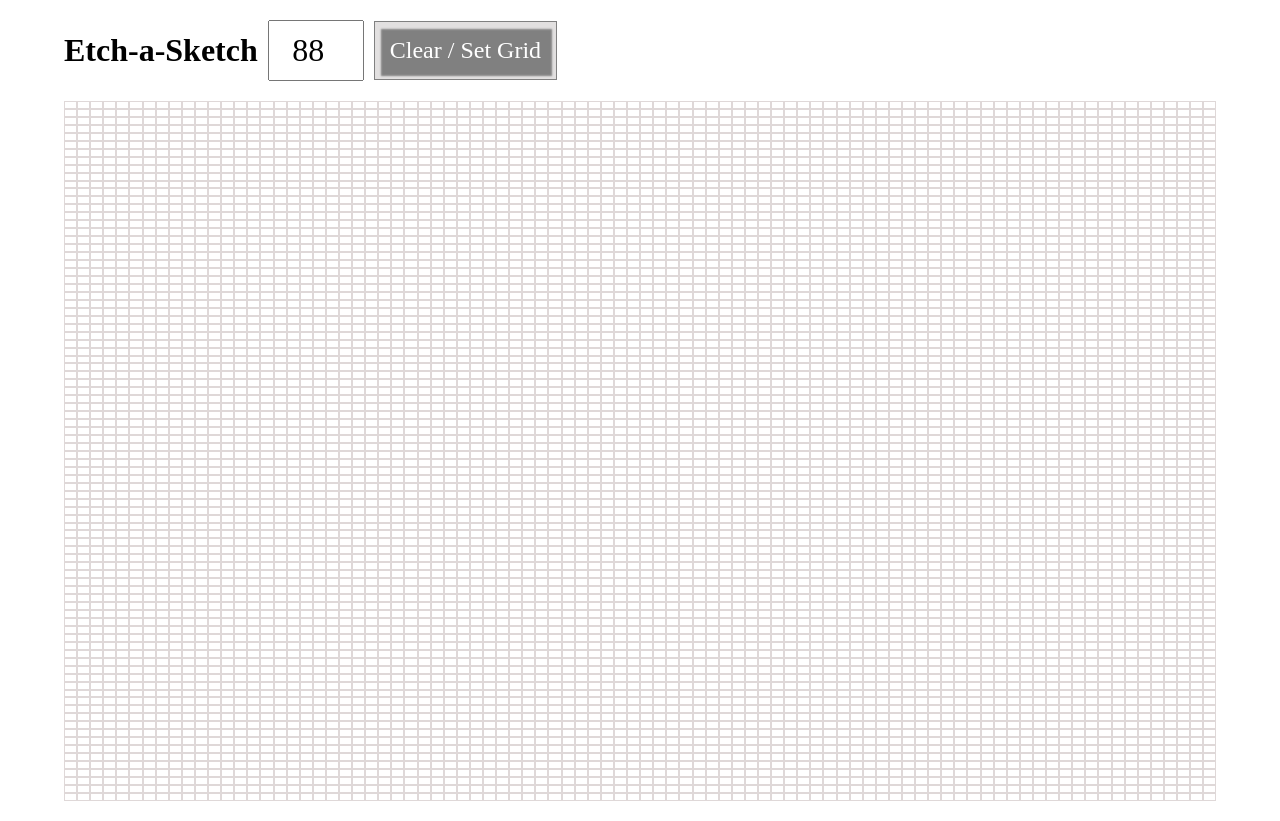
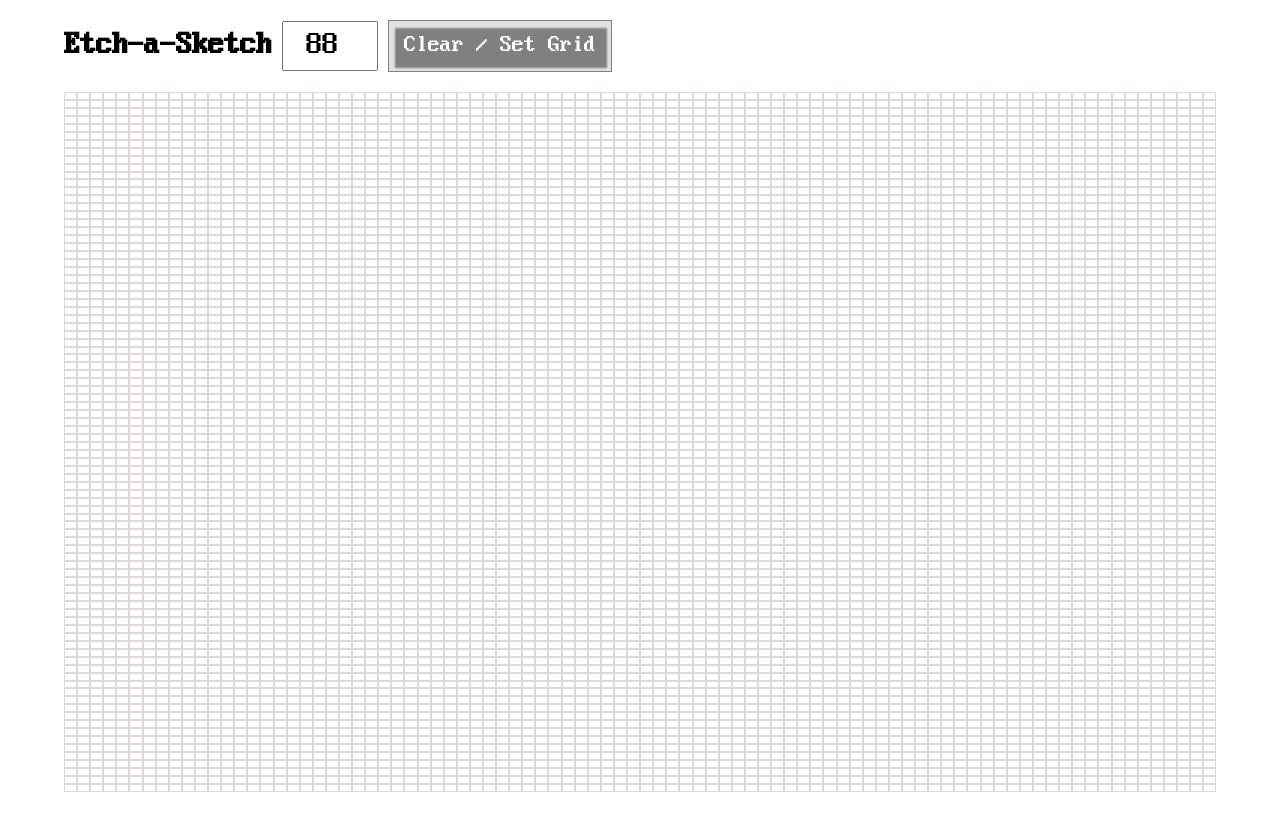
Before and after one commit to aliensprout/etch-a-sketch, a plain HTML site: page index.html in a window 1280 px wide. Drawn offline with Linux system fonts and the light colour scheme.

Commit message:
add fonts

```diff
--- a/styles.css
+++ b/styles.css
@@ -1,3 +1,8 @@
+@font-face {
+    font-family: 'Classic Console Neue';
+    src: url(./assets/fonts/clacon2.ttf) format("truetype");
+}
+
 * {
     margin: 0;
     pad: 0;
```
Also changed, not shown: assets/fonts/clacon2.ttf (added), assets/images/change-grid-value.png (renamed from assets/change-grid-value.png), assets/images/default-grid-paint.png (renamed from assets/default-grid-paint.png), assets/images/default-grid.png (renamed from assets/default-grid.png), assets/images/smaller-grid-paint.png (renamed from assets/smaller-grid-paint.png).
